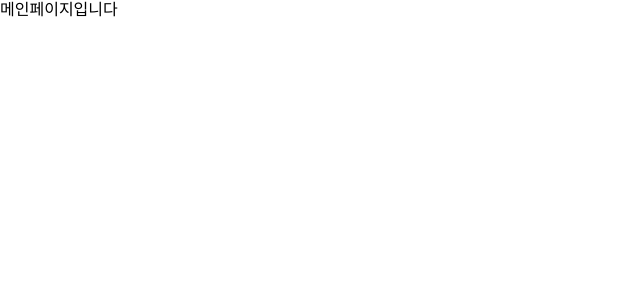
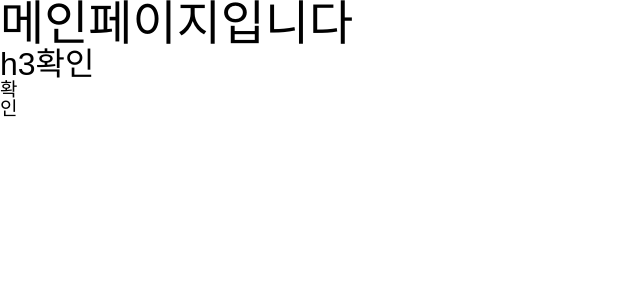
Before and after one commit to hyemimi/my-speed-quiz, a React (Create React App) app in the folder my-quiz/: page / in a window 1280 px wide. Shown: the top 300 px of the page, without its empty margins (0-640 px from the left). Built offline with nearby package versions, Linux system fonts and the light colour scheme.

Commit message:
set api call function

```diff
--- a/my-quiz/package.json
+++ b/my-quiz/package.json
@@ -7,11 +7,13 @@
     "@testing-library/jest-dom": "^5.16.5",
     "@testing-library/react": "^13.4.0",
     "@testing-library/user-event": "^13.5.0",
+    "@types/axios": "^0.14.0",
     "@types/jest": "^27.5.2",
     "@types/node": "^16.18.11",
     "@types/react": "^18.0.27",
     "@types/react-dom": "^18.0.10",
     "@types/styled-components": "^5.1.26",
+    "axios": "^1.3.2",
     "react": "^18.2.0",
     "react-dom": "^18.2.0",
     "react-router-dom": "^6.8.0",
--- a/my-quiz/src/App.tsx
+++ b/my-quiz/src/App.tsx
@@ -1,75 +1,14 @@
 import React from "react";
 
-import { createGlobalStyle } from "styled-components";
 import Router from "./routes/Router";
-
+import { ReactQueryDevtools } from "@tanstack/react-query-devtools";
+import { GlobalStyle } from "./GlobalStyle";
 function App() {
-  const GlobalStyle = createGlobalStyle`
-  @import url('https://fonts.googleapis.com/css2?family=Noto+Sans+KR:wght@500;700&display=swap');
-html, body, div, span, applet, object, iframe,
-h1, h2, h3, h4, h5, h6, p, blockquote, pre,
-a, abbr, acronym, address, big, cite, code,
-del, dfn, em, img, ins, kbd, q, s, samp,
-small, strike, strong, sub, sup, tt, var,
-b, u, i, center,
-dl, dt, dd, menu, ol, ul, li,
-fieldset, form, label, legend,
-table, caption, tbody, tfoot, thead, tr, th, td,
-article, aside, canvas, details, embed,
-figure, figcaption, footer, header, hgroup,
-main, menu, nav, output, ruby, section, summary,
-time, mark, audio, video {
-  margin: 0;
-  padding: 0;
-  border: 0;
-  font-size: 100%;
-  font: inherit;
-  vertical-align: baseline;
-}
-/* HTML5 display-role reset for older browsers */
-article, aside, details, figcaption, figure,
-footer, header, hgroup, main, menu, nav, section {
-  display: block;
-}
-/* HTML5 hidden-attribute fix for newer browsers */
-*[hidden] {
-    display: none;
-}
-body {
-  line-height: 1;
-}
-menu, ol, ul {
-  list-style: none;
-}
-blockquote, q {
-  quotes: none;
-}
-blockquote:before, blockquote:after,
-q:before, q:after {
-  content: '';
-  content: none;
-}
-table {
-  border-collapse: collapse;
-  border-spacing: 0;
-}
-*{
-  box-sizing : border-box;
-}
-body{
-  font-family: 'Noto Sans KR', sans-serif;
- color:${(props) => props.theme.Primary_1};
- font-size : 16px;
-}
-a{
-  text-decoration : none;
-  color : inherit;
-}
-`;
   return (
     <>
       <GlobalStyle />
       <Router />
+      <ReactQueryDevtools initialIsOpen={true} />
     </>
   );
 }
--- /dev/null
+++ b/my-quiz/src/GlobalStyle.tsx
@@ -0,0 +1,77 @@
+import { createGlobalStyle } from "styled-components";
+
+export const GlobalStyle = createGlobalStyle`
+  @import url('https://fonts.googleapis.com/css2?family=Noto+Sans+KR:wght@500;700&display=swap');
+html, body, div, span, applet, object, iframe,
+h1, h2, h3, h4, h5, h6, p, blockquote, pre,
+a, abbr, acronym, address, big, cite, code,
+del, dfn, em, img, ins, kbd, q, s, samp,
+small, strike, strong, sub, sup, tt, var,
+b, u, i, center,
+dl, dt, dd, menu, ol, ul, li,
+fieldset, form, label, legend,
+table, caption, tbody, tfoot, thead, tr, th, td,
+article, aside, canvas, details, embed,
+figure, figcaption, footer, header, hgroup,
+main, menu, nav, output, ruby, section, summary,
+time, mark, audio, video {
+  margin: 0;
+  padding: 0;
+  border: 0;
+  font-size: 100%;
+  font: inherit;
+  vertical-align: baseline;
+}
+/* HTML5 display-role reset for older browsers */
+article, aside, details, figcaption, figure,
+footer, header, hgroup, main, menu, nav, section {
+  display: block;
+}
+/* HTML5 hidden-attribute fix for newer browsers */
+*[hidden] {
+    display: none;
+}
+body {
+  line-height: 1;
+}
+menu, ol, ul {
+  list-style: none;
+}
+blockquote, q {
+  quotes: none;
+}
+blockquote:before, blockquote:after,
+q:before, q:after {
+  content: '';
+  content: none;
+}
+table {
+  border-collapse: collapse;
+  border-spacing: 0;
+}
+*{
+  box-sizing : border-box;
+}
+body{
+  font-family: 'Noto Sans KR:wght@700', sans-serif;
+ color:${(props) => props.theme.Primary_1};
+ font-size : 21px;
+}
+a{
+  text-decoration : none;
+  color : inherit;
+}
+h1{
+    font-family: 'Noto Sans KR:wght@500', sans-serif;
+    font-size : 48px;
+}
+h3{
+    font-family: 'Noto Sans KR:wght@700', sans-serif;
+    font-size : 32px;
+}
+caption{
+    font-family: 'Noto Sans KR:wght@500', sans-serif;
+    font-size : 19px;
+}
+
+`;
--- a/my-quiz/src/routes/Main.tsx
+++ b/my-quiz/src/routes/Main.tsx
@@ -2,6 +2,8 @@ function Main() {
   return (
     <div>
       <h1>메인페이지입니다</h1>
+      <h3>h3확인</h3>
+      <caption>확인</caption>
     </div>
   );
 }
```
Also changed, not shown: my-quiz/src/api.tsx (added, +7 -0 lines), 1 other file (tests, documents, lock files or other folders).
